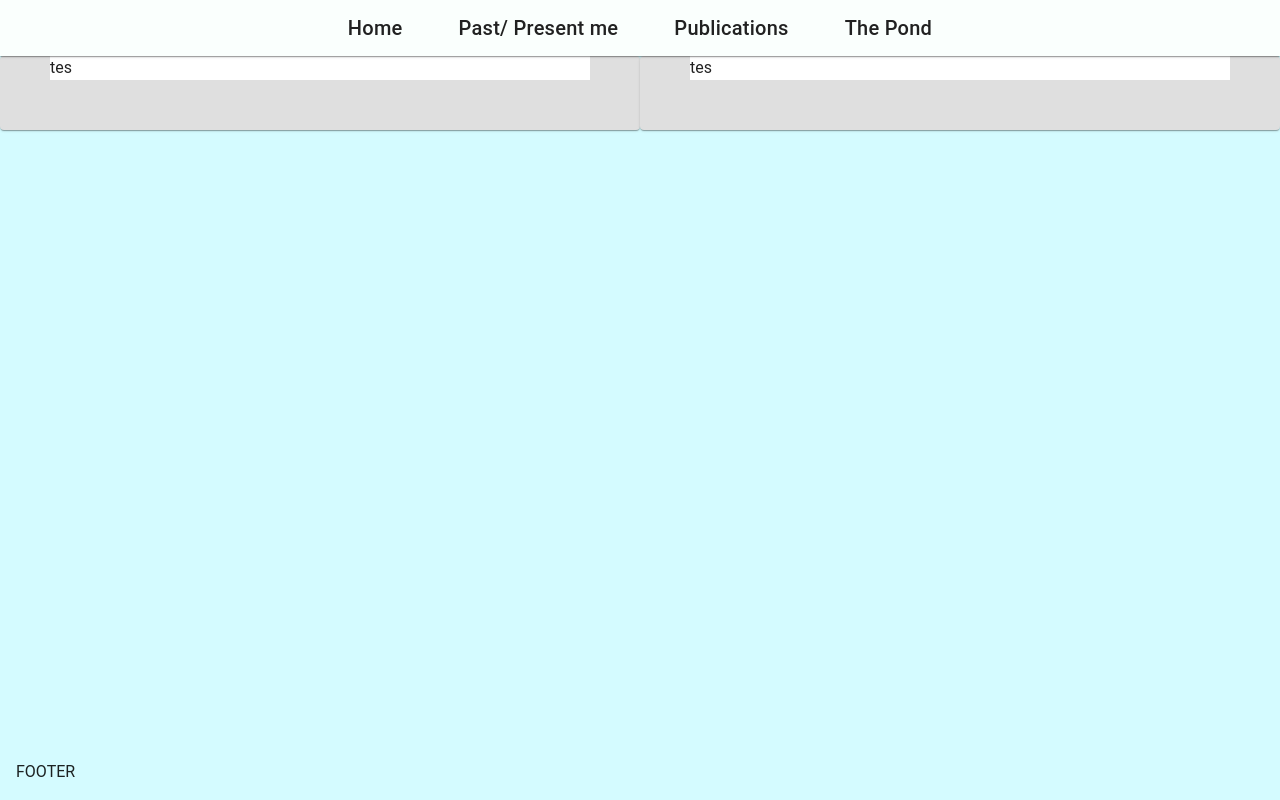
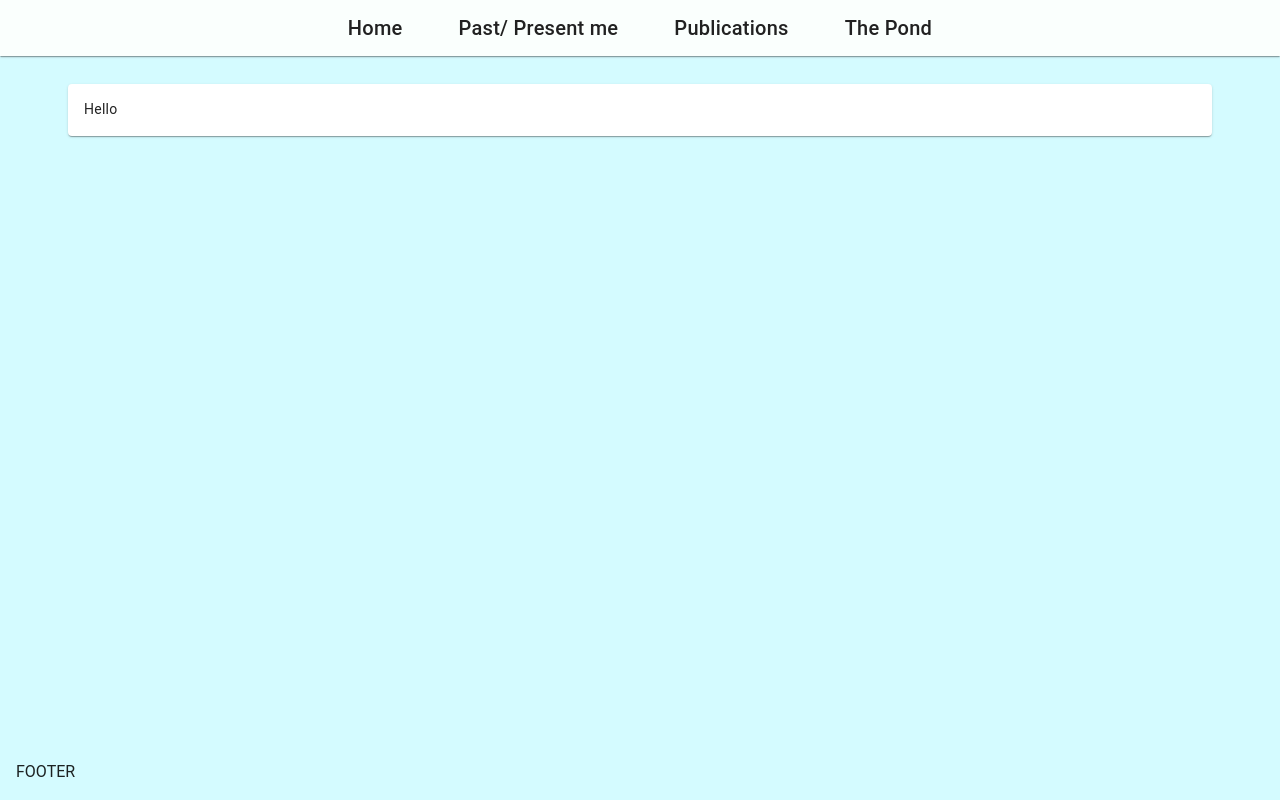
Before and after one commit to KT-man/VueFrontend, a Vue app: page / in a window 1280 px wide. Built offline with nearby package versions, Linux system fonts and the light colour scheme.

Commit message:
Next to figure out how to change font in Vuetify

```diff
--- a/src/App.vue
+++ b/src/App.vue
@@ -19,6 +19,10 @@ const navTitle = 'Learning how to vue'
 </template>
 
 <style scoped>
+.v-app {
+  font-family: Garamond, 'Times New Roman', serif;
+}
+
 .v-main {
   /* margin top to account for navBar height + padding  */
   margin-top: 56px;
--- a/src/plugins/vuetify.ts
+++ b/src/plugins/vuetify.ts
@@ -1,4 +1,5 @@
 import { createVuetify, type ThemeDefinition } from 'vuetify'
+import '@/styles/main.scss'
 
 import * as components from 'vuetify/components'
 import * as directives from 'vuetify/directives'
@@ -15,7 +16,14 @@ const customTheme: ThemeDefinition = {
 }
 
 export default createVuetify({
-  components,
+  components: {
+    ...components,
+    VContainer: {
+      ...components.VContainer,
+      'border-top': 'none',
+      'border-width': 'none'
+    }
+  },
   directives,
   theme: {
     defaultTheme: 'customTheme',
--- /dev/null
+++ b/src/styles/main.scss
@@ -0,0 +1,3 @@
+// @use 'vuetify' with (
+//   $font-family: 'Garamond, Gill Sans, Lato, Calibri'
+// );
--- a/src/views/HomeView.vue
+++ b/src/views/HomeView.vue
@@ -2,24 +2,20 @@
 
 <template>
   <v-container fluid>
-    <v-row no-gutters>
-      <v-col md-6>
-        <v-card>tes</v-card>
-      </v-col>
-      <v-col md-6>
-        <v-card>tes</v-card>
-      </v-col>
-    </v-row>
+    <v-col md-6>
+      <v-card>
+        <v-card-text>Hello</v-card-text>
+      </v-card>
+    </v-col>
   </v-container>
 </template>
 
 <style scoped>
 div {
-  border-top: 50px;
-  border-width: 50px;
 }
 
 .v-container {
-  padding: 0;
+  width: 1200px;
+  margin: 0 auto;
 }
 </style>
--- a/vite.config.ts
+++ b/vite.config.ts
@@ -3,12 +3,14 @@ import { fileURLToPath, URL } from 'node:url'
 import { defineConfig } from 'vite'
 import vue from '@vitejs/plugin-vue'
 import vueJsx from '@vitejs/plugin-vue-jsx'
+import vuetify from 'vite-plugin-vuetify'
 
 // https://vitejs.dev/config/
 export default defineConfig({
   plugins: [
     vue(),
-    vueJsx(),
+    vueJsx()
+    // vuetify({ styles: { configFile: 'src/styles/main.scss' } })
   ],
   resolve: {
     alias: {
```
Also changed, not shown: package.json (+7 -3 lines), 1 other file (tests, documents, lock files or other folders).
